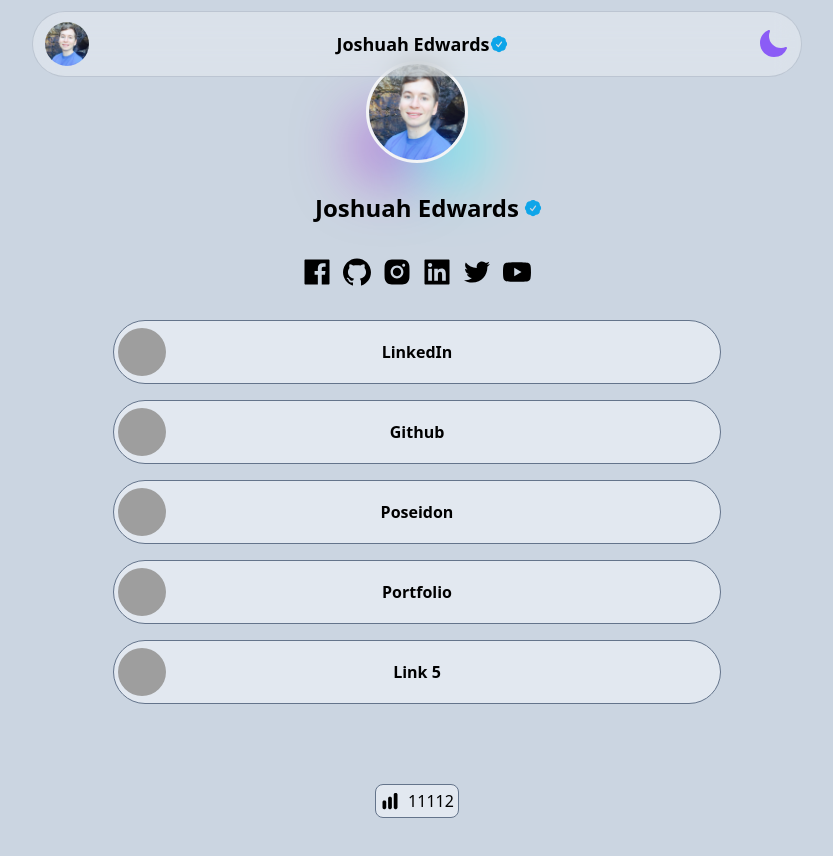
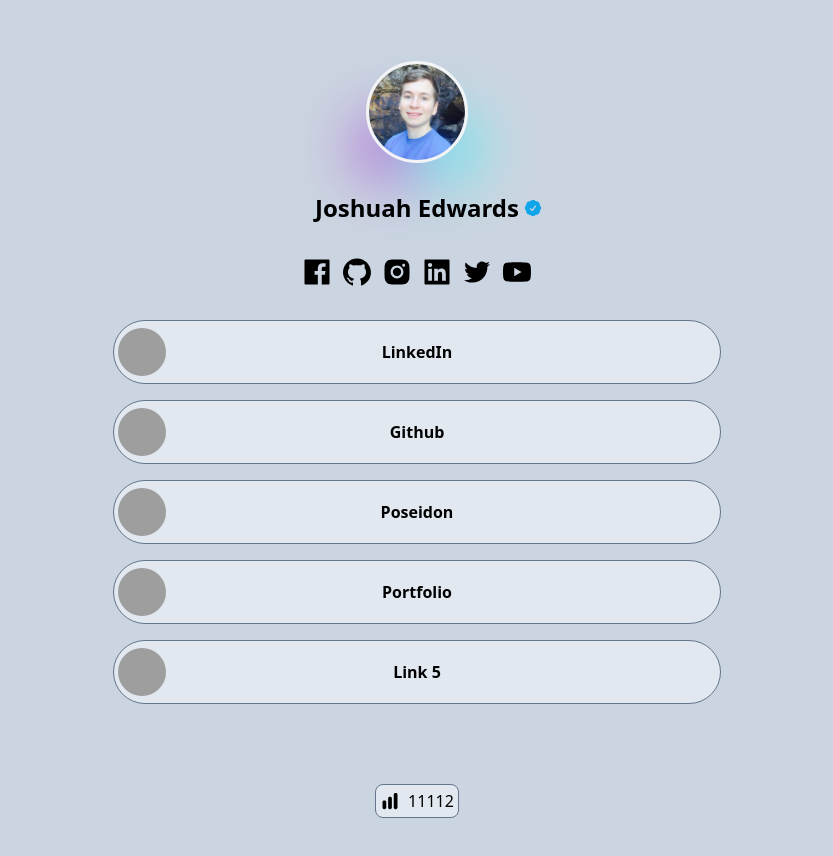
Before and after one commit to JoshDPT/LinkSTK, a Next.js app: page / in a window 1280 px wide. Shown: the top 856 px of the page, without its empty margins (223-1056 px from the left). Built offline with nearby package versions, Linux system fonts and the light colour scheme; grey boxes are pictures that could not be loaded.

Commit message:
add navbar scroll visibility

```diff
--- a/app/globals.css
+++ b/app/globals.css
@@ -1,3 +1,7 @@
 @tailwind base;
 @tailwind components;
 @tailwind utilities;
+
+.hide {
+  display: none;
+}
--- a/app/page.tsx
+++ b/app/page.tsx
@@ -6,27 +6,14 @@ import DarkModeButton from '@/components/DarkModeButton';
 import Views from '@/components/Views';
 import { CheckBadgeIcon } from '@heroicons/react/24/solid';
 import SocialBar from '@/components/SocialBar';
+import Header from '@/components/Header';
 
 export default function Home() {
+
 	return (
 		<div className="flex items-center flex-col mx-auto w-full max-w-2xl px-8 justify-center mt-16">
-			<div className="fixed left-1/2 -translate-x-1/2 top-3 h-16 content-center w-full max-w-3xl z-10 bg-white/30 backdrop-blur-md ring-1 ring-gray-400/30 rounded-full flex flex-row px-3 justify-between items-center">
-				<Image
-					className="rounded-full"
-					src={profile}
-					alt="profile picture"
-					height={44}
-					width={44}
-					priority
-				/>
-				<div className="flex flex-row content-center items-center">
-					<h3 className="flex text-lg text-black dark:text-white font-bold select-none transition-all duration-300 ease-out">
-						{data.name}
-					</h3>
-					<CheckBadgeIcon className="flex w-5 h-5 text-sky-500 dark:text-sky-400 font-bold select-none transition-all duration-300 ease-out" />
-				</div>
-				<DarkModeButton />
-			</div>
+
+			<Header data={data} profile={profile} />
 
 			{/* Profile picture with two animated shadows */}
 			<span
--- /dev/null
+++ b/components/Header.tsx
@@ -0,0 +1,51 @@
+'use client';
+
+import Image, { StaticImageData } from 'next/image';
+import { CheckBadgeIcon } from '@heroicons/react/24/solid';
+import DarkModeButton from './DarkModeButton';
+import { useState, useEffect } from 'react';
+
+type HeaderProps = {
+	data: {
+		name: string;
+	};
+	profile: StaticImageData;
+};
+
+export default function Header({ data, profile }: HeaderProps) {
+	const [scrollPosition, setScrollPosition] = useState(0);
+
+	useEffect(() => {
+		const handleScroll = () => {
+			setScrollPosition(window.scrollY);
+		};
+		window.addEventListener('scroll', handleScroll);
+		return () => {
+			window.removeEventListener('scroll', handleScroll);
+		};
+	}, []);
+
+	return (
+		<div
+			className={`fixed left-1/2 -translate-x-1/2 top-3 h-16 content-center w-full max-w-3xl z-10 bg-white/30 backdrop-blur-md ring-1 ring-gray-400/30 rounded-full flex flex-row px-3 justify-between items-center ${
+				scrollPosition >= 46 ? '' : 'invisible'
+			}`}
+		>
+			<Image
+				className="rounded-full"
+				src={profile}
+				alt="profile picture"
+				height={44}
+				width={44}
+				priority
+			/>
+			<div className="flex flex-row content-center items-center">
+				<h3 className="flex text-lg text-black dark:text-white font-bold select-none">
+					{data.name}
+				</h3>
+				<CheckBadgeIcon className="flex w-5 h-5 text-sky-500 dark:text-sky-400 font-bold select-none" />
+			</div>
+			<DarkModeButton/>
+		</div>
+	);
+}
```
